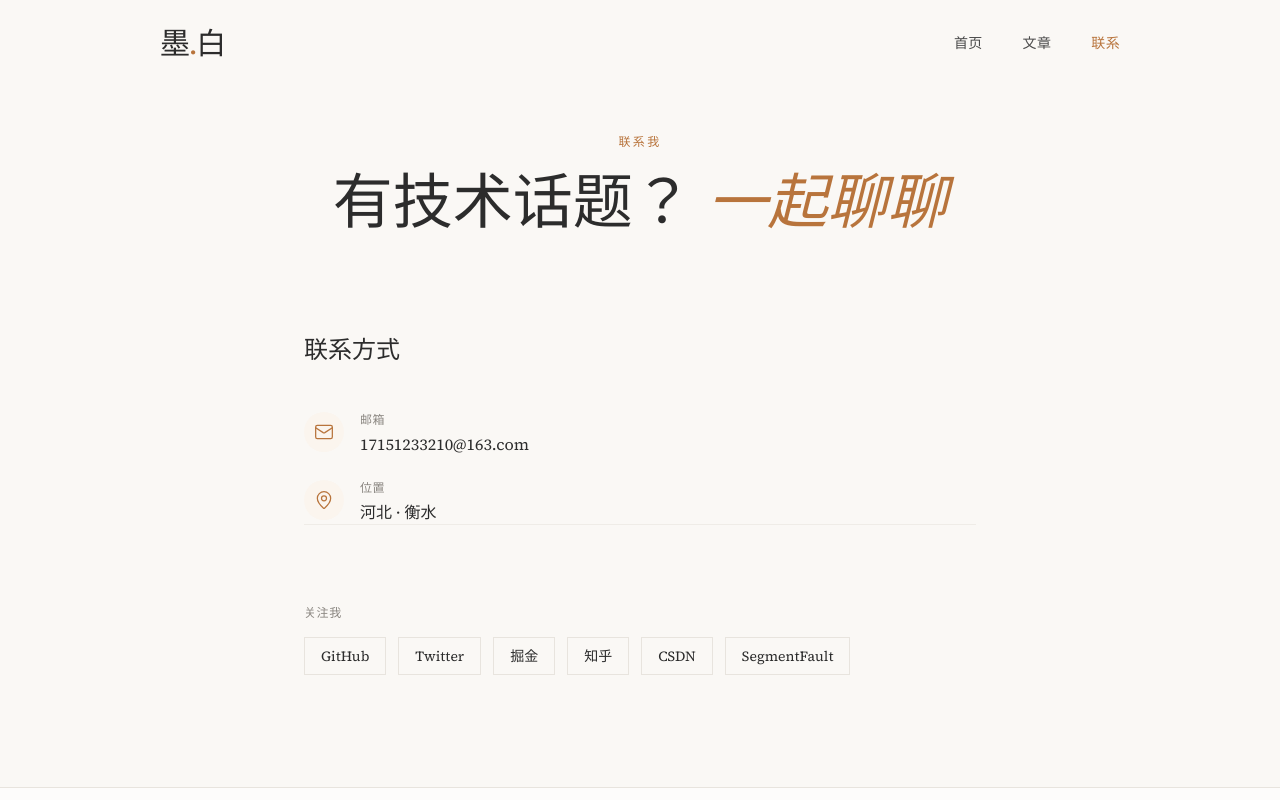
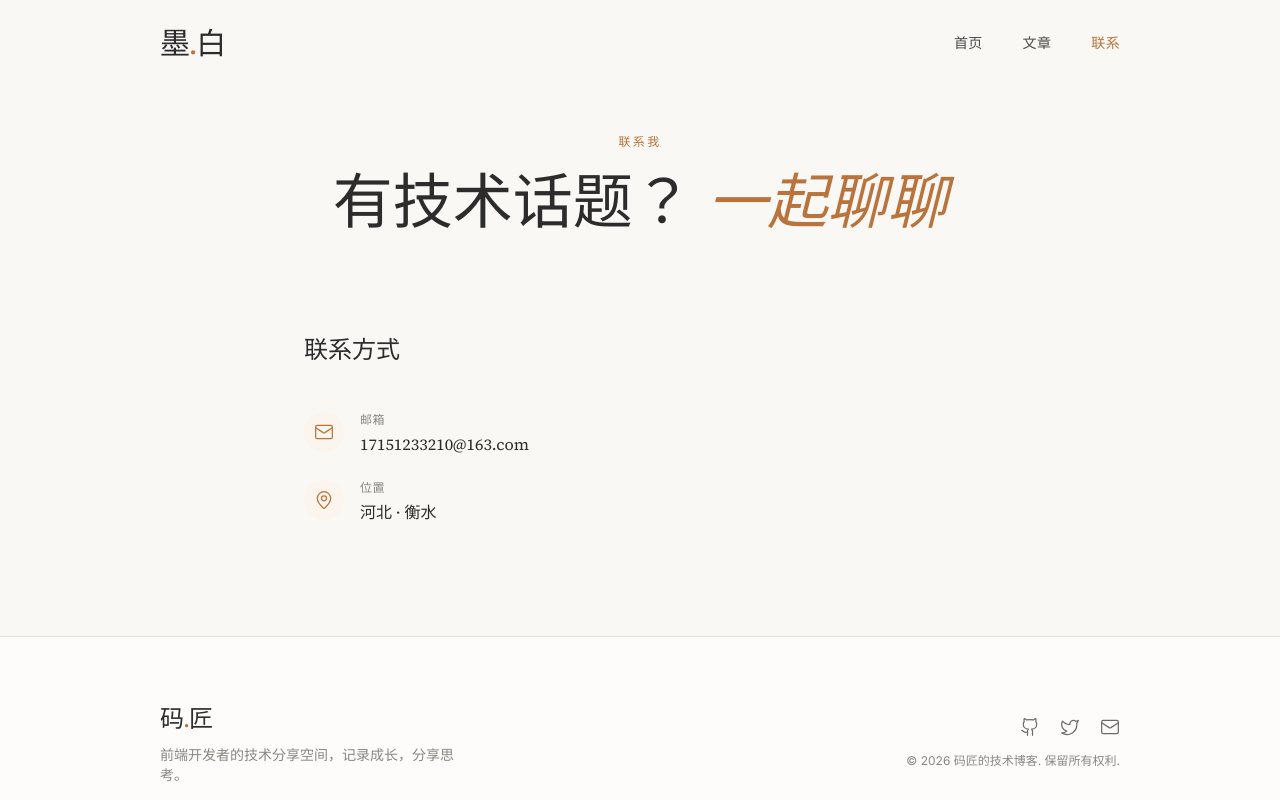
Before and after one commit to kukudefage/aboutUs, a React (Vite) app: page /contact in a window 1280 px wide. Shown: the top 800 px of the page. Built offline with nearby package versions, Linux system fonts and the light colour scheme; a web font is replaced by a local one.

Commit message:
feat: 创建个人网站
Co-authored-by: traeagent <traeagent@users.noreply.github.com>

```diff
--- a/src/components/Footer.tsx
+++ b/src/components/Footer.tsx
@@ -1,5 +1,5 @@
 import { Link } from 'react-router-dom';
-import { Github, Twitter, Instagram, Mail } from 'lucide-react';
+import { Github, Twitter, Mail } from 'lucide-react';
 
 export default function Footer() {
   const currentYear = new Date().getFullYear();
@@ -13,10 +13,10 @@ export default function Footer() {
               to="/"
               className="font-display text-2xl font-medium text-ink-900 tracking-tight"
             >
-              墨<span className="text-ochre-500">.</span>白
+              码<span className="text-ochre-500">.</span>匠
             </Link>
             <p className="mt-3 text-ink-400 font-sans text-sm max-w-xs">
-              以极简之笔，书写有温度的设计。
+              前端开发者的技术分享空间，记录成长，分享思考。
             </p>
           </div>
 
@@ -37,14 +37,7 @@ export default function Footer() {
                 <Twitter className="w-5 h-5" strokeWidth={1.5} />
               </a>
               <a
-                href="#"
-                className="text-ink-500 hover:text-ochre-500 transition-colors duration-300"
-                aria-label="Instagram"
-              >
-                <Instagram className="w-5 h-5" strokeWidth={1.5} />
-              </a>
-              <a
-                href="mailto:hello@example.com"
+                href="mailto:17151233210@163.com"
                 className="text-ink-500 hover:text-ochre-500 transition-colors duration-300"
                 aria-label="Email"
               >
@@ -53,7 +46,7 @@ export default function Footer() {
             </div>
 
             <p className="text-ink-400 font-sans text-xs">
-              © {currentYear} 墨白设计工作室. 保留所有权利.
+              © {currentYear} 码匠的技术博客. 保留所有权利.
             </p>
           </div>
         </div>
--- a/src/pages/Contact.tsx
+++ b/src/pages/Contact.tsx
@@ -76,26 +76,6 @@ export default function Contact() {
                   </div>
                 ))}
               </div>
-
-              <div className="pt-20 border-t border-cream-300/60">
-                <p className="font-sans text-xs text-ink-400 uppercase tracking-wider mb-4">
-                  关注我
-                </p>
-                <div className="flex flex-wrap gap-3">
-                  {['GitHub', 'Twitter', '掘金', '知乎', 'CSDN', 'SegmentFault'].map(
-                    (platform) => (
-                      <a
-                        key={platform}
-                        href="#"
-                        className="px-4 py-2 border border-cream-300 text-sm text-ink-600 hover:border-ochre-500 hover:text-ochre-500 transition-all duration-300"
-                        aria-label={platform}
-                      >
-                        {platform}
-                      </a>
-                    )
-                  )}
-                </div>
-              </div>
             </div>
           </div>
         </div>
```
